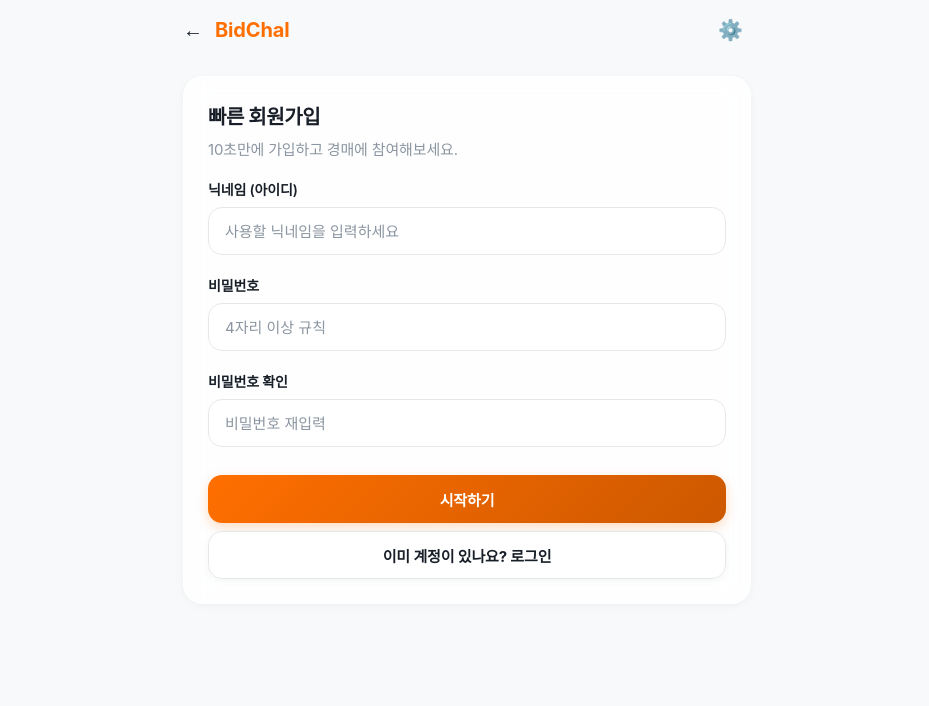
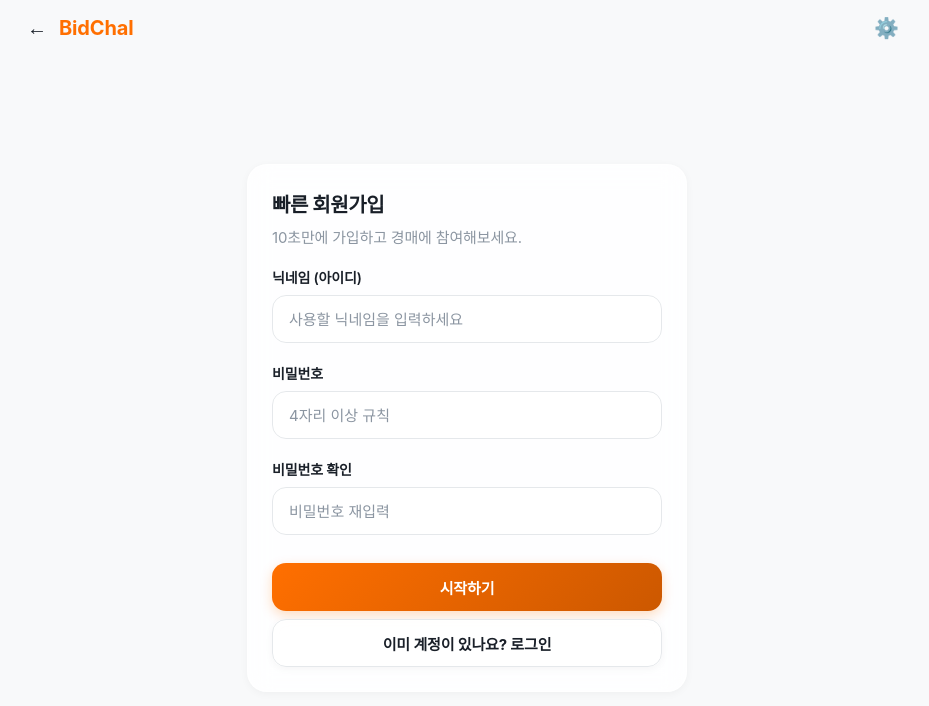
Before and after one commit to jaehwan-space/BidChal, a React (Vite) app in the folder frontend/: page /signup in a window 1280 px wide. Shown: the top 706 px of the page, without its empty margins (173-1102 px from the left). Built offline with nearby package versions, Linux system fonts and the light colour scheme; a web font is replaced by a local one.

Commit message:
feat: 반응형 디자인 적용 (PC/Tablet/Mobile 브레이크포인트, FAB 겹침 수정, 로그인/회원가입 센터링)

```diff
--- a/frontend/src/components/layout/BottomNav.module.css
+++ b/frontend/src/components/layout/BottomNav.module.css
@@ -3,7 +3,7 @@
   bottom: 0;
   left: 0;
   right: 0;
-  height: 60px;
+  height: 56px;
   background-color: var(--glass-bg);
   backdrop-filter: blur(16px);
   -webkit-backdrop-filter: blur(16px);
@@ -25,7 +25,7 @@
   color: var(--text-secondary);
   text-decoration: none;
   font-size: 11px;
-  gap: 4px;
+  gap: 2px;
   transition: color var(--transition-fast);
 }
 
@@ -37,3 +37,10 @@
   color: var(--primary);
   font-weight: 700;
 }
+
+/* ─── Desktop: hide bottom nav, use header or sidebar nav ─── */
+@media (min-width: 1024px) {
+  .nav {
+    display: none;
+  }
+}
--- a/frontend/src/components/layout/Layout.module.css
+++ b/frontend/src/components/layout/Layout.module.css
@@ -1,7 +1,7 @@
 .layout {
   display: flex;
   flex-direction: column;
-  height: 100dvh; /* Mobile browser bottom nav friendly */
+  height: 100dvh;
   overflow: hidden;
 }
 
@@ -12,13 +12,13 @@
   margin: 0 auto;
   padding: 16px;
   box-sizing: border-box;
-  overflow-y: auto; /* Pages like Lobby can scroll, Room will fill */
+  overflow-y: auto;
   display: flex;
   flex-direction: column;
 }
 
 .header {
-  height: 60px;
+  height: 56px;
   display: flex;
   align-items: center;
   justify-content: space-between;
@@ -35,3 +35,29 @@
   color: var(--primary);
   margin: 0;
 }
+
+/* ─── Tablet (768px+) ─── */
+@media (min-width: 768px) {
+  .main {
+    max-width: 720px;
+    padding: 24px;
+  }
+
+  .header {
+    max-width: 720px;
+    padding: 0 24px;
+  }
+}
+
+/* ─── Desktop (1024px+) ─── */
+@media (min-width: 1024px) {
+  .main {
+    max-width: 960px;
+    padding: 32px 40px;
+  }
+
+  .header {
+    max-width: 960px;
+    padding: 0 40px;
+  }
+}
--- a/frontend/src/pages/Lobby.tsx
+++ b/frontend/src/pages/Lobby.tsx
@@ -81,14 +81,11 @@ export function Lobby() {
 
       {/* Header Profile */}
       <Card title={`환영합니다, ${user?.username || '게스트'}님!`}>
-        <div style={{ display: 'flex', justifyContent: 'space-between', alignItems: 'flex-start', marginBottom: '16px' }}>
+        <div style={{ display: 'flex', flexWrap: 'wrap', justifyContent: 'space-between', alignItems: 'center', gap: '12px', marginBottom: '16px' }}>
           <p style={{ color: 'var(--text-secondary)', margin: 0, fontSize: '14px' }}>
             다양한 경매방에 참여해보세요.
           </p>
           <div style={{ display: 'flex', gap: '8px' }}>
-            <Button variant="secondary" onClick={() => navigate('/mypage')} style={{ padding: '8px 12px', fontSize: '12px' }}>
-              👤 내 지갑/낙찰내역
-            </Button>
             <Button variant="danger" onClick={handleLogout} style={{ padding: '8px 12px', fontSize: '12px' }}>
               로그아웃
             </Button>
@@ -130,7 +127,7 @@ export function Lobby() {
         )}
 
         {!isLoading && !isError && rooms && rooms.length > 0 && (
-          <div style={{ display: 'flex', flexDirection: 'column', gap: '12px' }}>
+          <div style={{ display: 'grid', gridTemplateColumns: 'repeat(auto-fill, minmax(280px, 1fr))', gap: '12px' }}>
             {rooms.map(room => (
               <RoomCard
                 key={room.id}
@@ -149,7 +146,7 @@ export function Lobby() {
         onClick={() => setIsModalOpen(true)}
         style={{
           position: 'fixed',
-          bottom: 'max(24px, env(safe-area-inset-bottom))',
+          bottom: 'calc(80px + env(safe-area-inset-bottom))',
           right: '24px',
           width: '56px',
           height: '56px',
--- a/frontend/src/pages/Login.tsx
+++ b/frontend/src/pages/Login.tsx
@@ -47,7 +47,8 @@ export function Login() {
   };
 
   return (
-    <motion.div initial={{ opacity: 0, y: 20 }} animate={{ opacity: 1, y: 0 }} transition={{ duration: 0.5 }}>
+    <motion.div initial={{ opacity: 0, y: 20 }} animate={{ opacity: 1, y: 0 }} transition={{ duration: 0.5 }}
+      style={{ maxWidth: '440px', margin: '0 auto', width: '100%', flex: 1, display: 'flex', flexDirection: 'column', justifyContent: 'center' }}>
       <Card title="BidChal 로그인" subtitle="모의 경매 플랫폼에 다시 오신 것을 환영합니다.">
         <form onSubmit={handleSubmit} style={{ display: 'flex', flexDirection: 'column', gap: '20px' }}>
         <Input
--- a/frontend/src/pages/Signup.tsx
+++ b/frontend/src/pages/Signup.tsx
@@ -60,7 +60,8 @@ export function Signup() {
   };
 
   return (
-    <motion.div initial={{ opacity: 0, y: 20 }} animate={{ opacity: 1, y: 0 }} transition={{ duration: 0.5 }}>
+    <motion.div initial={{ opacity: 0, y: 20 }} animate={{ opacity: 1, y: 0 }} transition={{ duration: 0.5 }}
+      style={{ maxWidth: '440px', margin: '0 auto', width: '100%', flex: 1, display: 'flex', flexDirection: 'column', justifyContent: 'center' }}>
       <Card title="빠른 회원가입" subtitle="10초만에 가입하고 경매에 참여해보세요.">
         <form onSubmit={handleSubmit} style={{ display: 'flex', flexDirection: 'column', gap: '20px' }}>
         <Input
```
